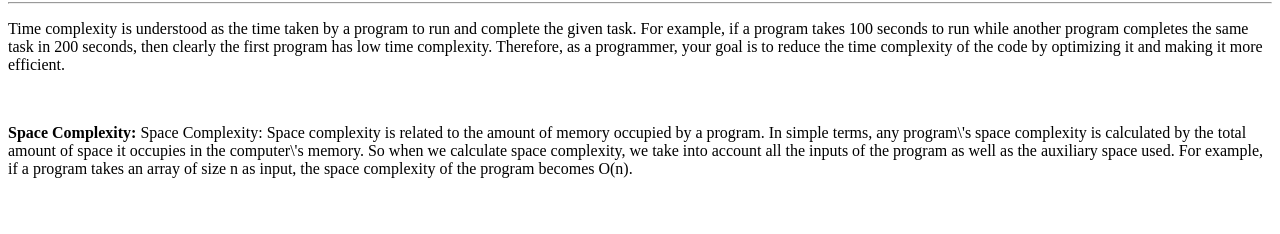
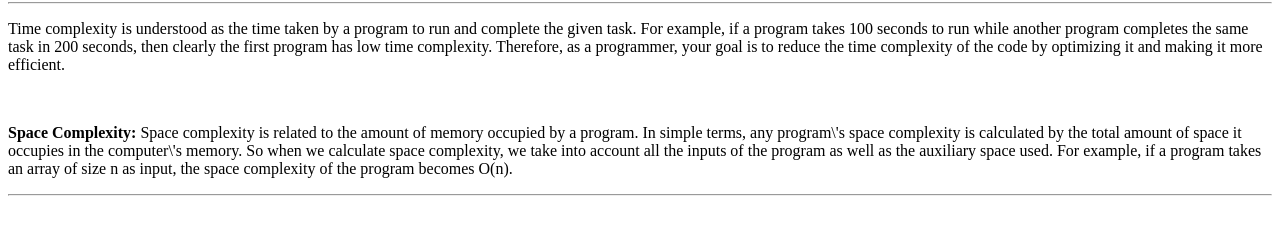
Before and after one commit to acciojob/time-and-space-complexity-mrpradhan1, a website: page main.html in a window 1280 px wide. Shown: the part 78-312 px from the top of the page. Drawn offline with Linux system fonts and the light colour scheme.

Commit message:
created a submission

```diff
--- a/main.html
+++ b/main.html
@@ -12,7 +12,8 @@
 	<hr>
 	<p>Time complexity is understood as the time taken by a program to run and complete the given task. For example, if a program takes 100 seconds to run while another program completes the same task in 200 seconds, then clearly the first program has low time complexity. Therefore, as a programmer, your goal is to reduce the time complexity of the code by optimizing it and making it more efficient.</p>
 	<br>
-	<p><b>Space Complexity:</b> Space Complexity: Space complexity is related to the amount of memory occupied by a program. In simple terms, any program\'s space complexity is calculated by the total amount of space it occupies in the computer\'s memory. So when we calculate space complexity, we take into account all the inputs of the program as well as the auxiliary space used. For example, if a program takes an array of size n as input, the space complexity of the program becomes O(n).</p>
+	<p><b>Space Complexity:</b> Space complexity is related to the amount of memory occupied by a program. In simple terms, any program\'s space complexity is calculated by the total amount of space it occupies in the computer\'s memory. So when we calculate space complexity, we take into account all the inputs of the program as well as the auxiliary space used. For example, if a program takes an array of size n as input, the space complexity of the program becomes O(n).</p>
+	<hr>
 		<script type="text/javascript" src="./script.js">
 </script>
 
```
